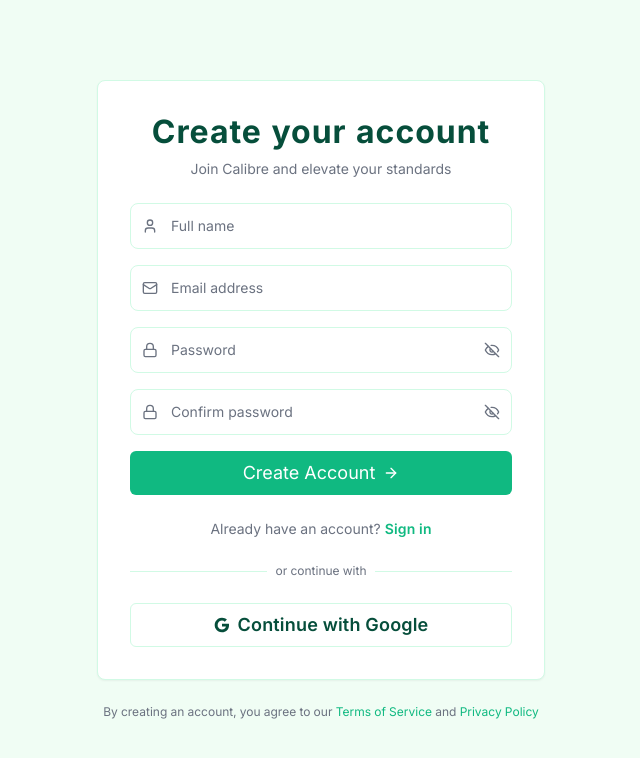
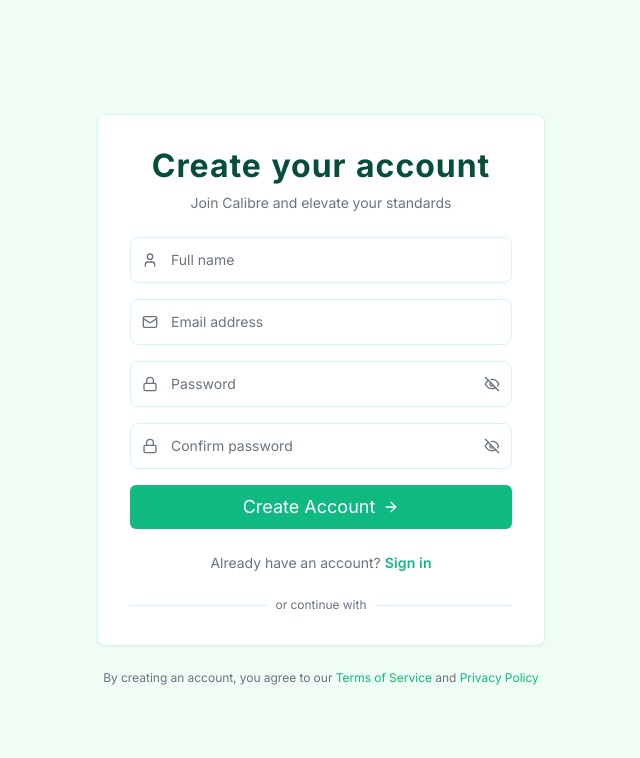
Before and after one commit to wisurge/Calibre, a Next.js app: page /signup in a window 1280 px wide. Shown: the top 758 px of the page, without its empty margins (319-959 px from the left). Built offline with nearby package versions, Linux system fonts and the light colour scheme.

Commit message:
comment google signin

```diff
--- a/app/page.tsx
+++ b/app/page.tsx
@@ -3,41 +3,19 @@
 import React, { useEffect } from 'react'
 import { useRouter } from 'next/navigation'
 import { useAuth } from '@/contexts/AuthContext'
-import { Loader2 } from 'lucide-react'
+import LandingPageGSAP from '@/components/LandingPageGSAP'
 
 export default function HomePage() {
   const { user, isLoading } = useAuth()
   const router = useRouter()
 
   useEffect(() => {
-    if (!isLoading) {
-      if (user) {
-        router.push('/dashboard')
-      } else {
-        router.push('/landing')
-      }
+    // When auth loads, redirect authenticated users to dashboard
+    if (!isLoading && user) {
+      router.push('/dashboard')
     }
   }, [user, isLoading, router])
 
-  if (isLoading) {
-    return (
-      <div className="min-h-screen bg-gradient-to-br from-gray-50 to-gray-100 flex items-center justify-center">
-        <div className="text-center space-y-6">
-          <div className="w-16 h-16 bg-gradient-to-br from-emerald-500 to-emerald-600 rounded-2xl flex items-center justify-center mx-auto shadow-lg">
-            <span className="text-white font-bold text-xl">C</span>
-          </div>
-          <div className="space-y-2">
-            <h2 className="text-xl font-semibold text-gray-800">Calibre</h2>
-            <p className="text-sm text-gray-600">Your Personal Standards, Your Growth</p>
-          </div>
-          <div className="flex items-center justify-center space-x-2">
-            <Loader2 className="w-4 h-4 text-emerald-600 animate-spin" />
-            <p className="text-sm text-gray-500">Loading your experience...</p>
-          </div>
-        </div>
-      </div>
-    )
-  }
-
-  return null
+  // Show landing page immediately while auth loads in background
+  return <LandingPageGSAP />
 }
--- a/app/signup/page.tsx
+++ b/app/signup/page.tsx
@@ -71,26 +71,27 @@
     }
   }
 
-  const handleGoogleSignIn = async () => {
-    setIsLoading(true)
-    setError(null)
+  // Google sign-in temporarily disabled
+  // const handleGoogleSignIn = async () => {
+  //   setIsLoading(true)
+  //   setError(null)
 
-    try {
-      await signInWithGoogle()
-      // The redirect will happen automatically, so we don't need to handle success here
-    } catch (err: any) {
-      console.error('Google sign-in error:', err)
-      setError(err.message || 'Google sign-in failed')
+  //   try {
+  //     await signInWithGoogle()
+  //     // The redirect will happen automatically, so we don't need to handle success here
+  //   } catch (err: any) {
+  //     console.error('Google sign-in error:', err)
+  //     setError(err.message || 'Google sign-in failed')
 
-      addNotification({
-        type: 'error',
-        title: 'Google sign-in failed',
-        message: err.message || 'Please try again.',
-      })
-    } finally {
-      setIsLoading(false)
-    }
-  }
+  //     addNotification({
+  //       type: 'error',
+  //       title: 'Google sign-in failed',
+  //       message: err.message || 'Please try again.',
+  //     })
+  //   } finally {
+  //     setIsLoading(false)
+  //   }
+  // }
 
   return (
     <div className="min-h-screen theme-background flex items-center justify-center p-4">
@@ -98,7 +99,7 @@
         <AuthForm
           mode="signup"
           onSubmit={handleSignup}
-          onGoogleSignIn={handleGoogleSignIn}
+          onGoogleSignIn={undefined}
           isLoading={isLoading}
           error={error || undefined}
           onModeChange={() => router.push('/login')}
--- a/components/molecules/AuthForm/AuthForm.tsx
+++ b/components/molecules/AuthForm/AuthForm.tsx
@@ -287,6 +287,7 @@
       </div>
 
       {/* Social Login Buttons */}
+      {/* Google sign-in temporarily disabled
       <div className="space-y-2">
         <Button
           type="button"
@@ -317,6 +318,7 @@
           Continue with Google
         </Button>
       </div>
+      */}
     </Card>
   )
 }
--- a/contexts/AuthContext.tsx
+++ b/contexts/AuthContext.tsx
@@ -27,11 +27,12 @@
 
 export const AuthProvider: React.FC<AuthProviderProps> = ({ children }) => {
   const [user, setUser] = useState<User | null>(null)
-  const [isLoading, setIsLoading] = useState(true)
+  const [isLoading, setIsLoading] = useState(false) // Start with false to not block UI
 
   useEffect(() => {
-    // Get initial session
+    // Get initial session with loading state only during the actual auth check
     const getSession = async () => {
+      setIsLoading(true)
       const { data: { session } } = await supabase.auth.getSession()
       setUser(session?.user || null)
       setIsLoading(false)
```
